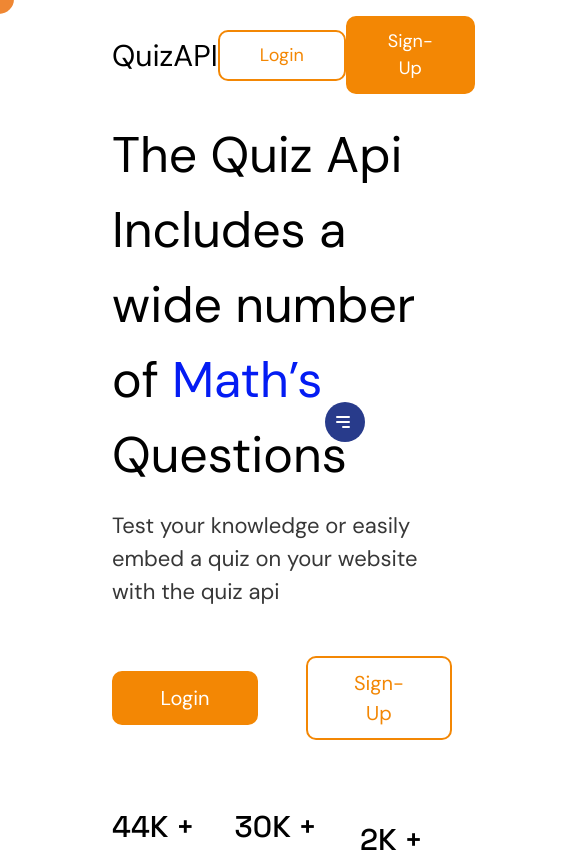
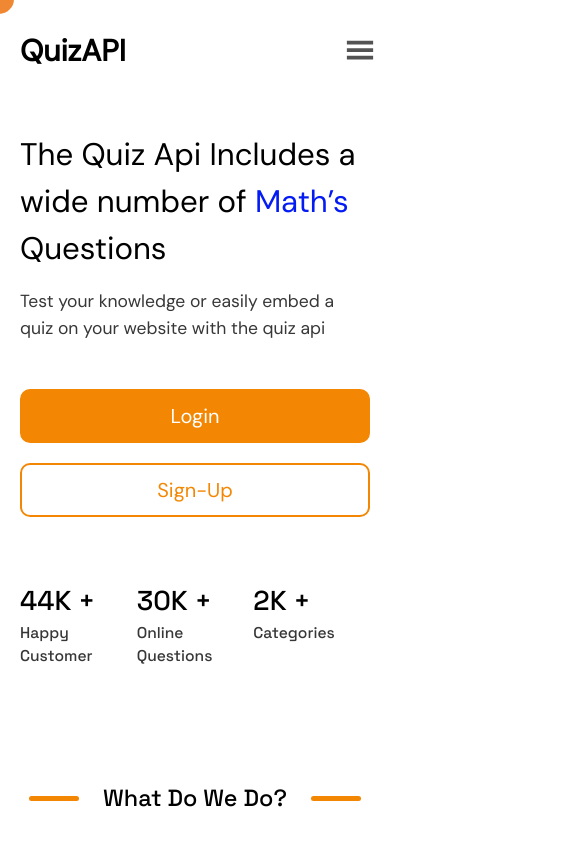
Before and after one commit to godwin-olele/quiz-api, a React (Create React App) app: page / in a window 390 px wide. Shown: the top 852 px of the page, 585 px wide, since content can reach past the window. Built offline with nearby package versions, Linux system fonts and the light colour scheme.

Commit message:
implemented mobile responsive ness to the home page

```diff
--- a/package.json
+++ b/package.json
@@ -25,11 +25,13 @@
     "react-faq-component": "^1.3.4",
     "react-faq-toggler": "^1.4.1",
     "react-faqs-component": "^1.0.4",
+    "react-horizontal-scroll-container": "^1.0.1",
     "react-icons": "^4.4.0",
     "react-locomotive-scroll": "^0.2.0",
     "react-nice-scroll": "^1.0.0",
     "react-router-dom": "6",
     "react-scripts": "5.0.1",
+    "react-scroll-horizontal": "^1.6.6",
     "react-spring": "^9.5.1",
     "styled-components": "^5.3.5",
     "use-count-up": "^3.0.1",
--- a/src/components/CallToAction/CallToAction.js
+++ b/src/components/CallToAction/CallToAction.js
@@ -3,6 +3,7 @@ import CountUp from "react-countup";
 import { useNavigate } from "react-router-dom";
 import AOS from "aos";
 import "aos/dist/aos.css";
+import HorizontalScroll from 'react-scroll-horizontal'
 
 export default function CallToAction() {
   const [happyCustomer, setHappyCustomer] = useState(44);
@@ -19,10 +20,10 @@ export default function CallToAction() {
   }, []);
 
   return (
-    <div className="px-[7rem] w-full h-[800px] flex justify-between items-center">
-      <div className=" w-[1300px] h-auto">
+    <div className="px-[7rem] w-full h-[800px] flex justify-between items-center call-to-action-container">
+      <div className=" w-[1300px] h-auto call-to-action-sub__container">
         <h1
-          className="text-[50px] font-medium"
+          className="text-[50px] font-medium call-to-action-header"
           data-speed="0.95"
           data-aos="fade-down-right"
           data-aos-duration="1500"
@@ -31,7 +32,7 @@ export default function CallToAction() {
           <span className="text-[#041CF3]">Math’s</span> Questions
         </h1>
         <p
-          className="mt-[1rem] text-[22px] font-medium text-[#373737]"
+          className="mt-[1rem] text-[22px] font-medium text-[#373737] call-to-action-sub__text"
           data-aos="fade-right"
           data-aos-offset="300"
           data-aos-easing="ease-in-sine"
@@ -40,17 +41,17 @@ export default function CallToAction() {
           Test your knowledge or easily embed a quiz on your website with the
           quiz api
         </p>
-        <div className="flex justify-between items-center w-full mt-[3rem]">
-          <button className="rounded-[10px] border-2 text-[20px] w-full border-orange font-medium  bg-orange py-[10px] px-[40px] text-[#fff] ">
+        <div className="flex justify-between items-center w-full mt-[3rem] auth-btn-container">
+          <button className="rounded-[10px] border-2 text-[20px] w-full border-orange font-medium  bg-orange py-[10px] px-[40px] text-[#fff] auth-btn-1 ">
             Login
           </button>
-          <button className="rounded-[10px] py-[10px] px-[40px] w-full border-2 text-[20px] border-orange font-medium text-orange ml-[3rem]">
+          <button className="rounded-[10px] py-[10px] px-[40px] w-full border-2 text-[20px] border-orange font-medium text-orange ml-[3rem] auth-btn-container-2">
             Sign-Up
           </button>
         </div>
         <div className="w-full h-auto mt-[4rem] flex justify-between items-center site-info">
-          <div className=" w-full h-auto">
-            <h1 className="text-[30px] font-medium">
+            <div className=" w-full h-auto first-box">
+              <h1 className="text-[30px] font-medium site-info-1">
                 <CountUp
                   isCounting
                   end={happyCustomer}
@@ -60,10 +61,12 @@ export default function CallToAction() {
                 K&nbsp;+
               </h1>
 
-            <p className="text-[1.1rem] text-[#373737]">Happy Customer</p>
+              <p className="text-[1.1rem] text-[#373737] site-info-1__subtext">
+                Happy Customer
+              </p>
             </div>
-          <div className="w-full h-auto ml-[2.5rem]">
-            <h1 className="text-[30px] font-medium">
+            <div className="w-full h-auto ml-[2.5rem] second-box">
+              <h1 className="text-[30px] font-medium site-info-1">
                 <CountUp
                   isCounting
                   end={onlineQuestion}
@@ -72,10 +75,12 @@ export default function CallToAction() {
                 />
                 K&nbsp;+
               </h1>
-            <p className="text-[1.1rem] text-[#373737]">Online Questions</p>
+              <p className="text-[1.1rem] text-[#373737] site-info-1__subtext">
+                Online Questions
+              </p>
             </div>
-          <div className="w-full h-auto ml-[2.5rem]">
-            <h1 className="text-[30px] font-medium">
+            <div className="w-full h-auto ml-[2.5rem] third-box">
+              <h1 className="text-[30px] font-medium site-info-1">
                 <CountUp
                   isCounting
                   end={category}
@@ -84,11 +89,13 @@ export default function CallToAction() {
                 />
                 K&nbsp;+
               </h1>
-            <p className="text-[1.1rem] text-[#373737]">Categories</p>
+              <p className="text-[1.1rem] text-[#373737] site-info-1__subtext">
+                Categories
+              </p>
             </div>
           </div>
       </div>
-      <div className="w-[1400px] h-auto ml-[5rem]">
+      <div className="w-[1400px] h-auto ml-[5rem] img-right">
         <img src="/images/landing-page.png" alt="" className="w-full" />
       </div>
     </div>
--- a/src/components/Footer/Footer.js
+++ b/src/components/Footer/Footer.js
@@ -14,8 +14,8 @@ export default function Footer() {
   };
 
   return (
-    <div className="w-full h-auto bg-orange what-we-do__header text-center px-[7rem] py-[7rem] ">
-      <p className="text-[2rem] text-[#ffffff] mb-[1rem]">Socials</p>
+    <div className="w-full h-auto bg-orange what-we-do__header text-center px-[7rem] pt-[7rem] pb-[3rem] ">
+      <p className="text-[2rem] text-[#ffffff] mb-[1rem] social">Socials</p>
       {isHovering && <h2>Hello world</h2>}
       <div className="flex justify-between items-center w-[200px] h-auto cursor-pointer my-0 mx-auto">
         <div
@@ -41,7 +41,7 @@ export default function Footer() {
           <img src="/images/facebook.png" alt="facebook" />
         </div>
       </div>
-      <p className="text-[1.5rem] text-[#ffffff] flex justify-center items-center mt-[3rem]">
+      <p className="text-[1.5rem] text-[#ffffff] flex justify-center items-center mt-[3rem] developer">
         Made with{" "}
         <IconContext.Provider
           value={{ color: "red", className: "global-class-name" }}
--- a/src/components/Main/WhatWeDo.js
+++ b/src/components/Main/WhatWeDo.js
@@ -24,11 +24,11 @@ export default function () {
   return (
     <div className="px-[7rem] py-[7rem] w-full h-auto what-we-do__header">
       <div className="flex justify-center items-center my-0 mx-auto ">
-        <div className="w-[250px] h-[5px] bg-orange rounded-full"></div>
-        <h1 className="text-[35px] ml-[1.5rem] mr-[1.5rem]">What Do We Do?</h1>
-        <div className="w-[250px] h-[5px] bg-orange rounded-full"></div>
+        <div className="w-[250px] h-[5px] bg-orange rounded-full header-line"></div>
+        <h1 className="text-[35px] ml-[1.5rem] mr-[1.5rem] what-we-do-header-text">What Do We Do?</h1>
+        <div className="w-[250px] h-[5px] bg-orange rounded-full header-line"></div>
       </div>
-      <div className="grid grid-cols-3 gap-[50px] w-full mt-[4rem]">
+      <div className="grid grid-cols-3 gap-[50px] w-full mt-[4rem] what-we-do__content">
         {cards.map((item, i) => (
           <div
             className="w-full h-auto rounded-[10px] py-[40px] px-[30px] card"
--- /dev/null
+++ b/src/components/Navbar/Navbar.css
@@ -0,0 +1,76 @@
+nav {
+  width: 100%;
+  height: 100px;
+  background: rgba(243, 135, 4, 0.131);
+  display: flex;
+  justify-content: space-between;
+  align-items: center;
+  padding: 0 7rem;
+}
+
+.list {
+  list-style-type: none;
+  backdrop-filter: blur(4px);
+  -webkit-backdrop-filter: blur(4px);
+  height: 100%;
+  display: flex;
+  justify-content: center;
+  align-items: center;
+  position: relative;
+}
+.items {
+  margin-right: 30px;
+  font-size: 20px;
+  color: #000000;
+  cursor: pointer;
+}
+
+.btn {
+  display: none;
+  position: absolute;
+  right: 10px;
+  padding: 5px;
+  color: #000;
+  font-size: 18px;
+}
+.brand-name {
+  font-size: 30px;
+  font-weight: bolder;
+}
+
+@media screen and (max-width: 500px) {
+  nav {
+    padding: 0 20px;
+    position: relative;
+  }
+  .list {
+    flex-direction: column;
+    height: auto;
+    background-color: rgb(260, 260, 260);
+    width: 100%;
+    position: absolute;
+    left: 0;
+    right: 0;
+    top: 6rem;
+    z-index: 9999;
+    box-shadow: rgba(0, 0, 0, 0.05) 0px 1px 2px 0px;
+  }
+  .items:nth-child(1) {
+    border-top: 1px solid rgba(255, 255, 255, 0.555);
+    margin-top: 50px;
+    background-color: rgb(250, 250, 250);
+  }
+  .items {
+    width: 100%;
+    border-top: 1px solid rgba(255, 255, 255, 0.555);
+    text-align: center;
+    margin-right: 0px;
+    padding: 20px 0;
+  }
+  .items:hover {
+    background-color: rgb(250, 250, 250);
+  }
+  .btn {
+    display: block;
+  }
+}
--- a/src/components/Navbar/Navbar.js
+++ b/src/components/Navbar/Navbar.js
@@ -1,10 +1,29 @@
 import React, { useState, useEffect } from "react";
-//import { Link } from "react-router-dom";
 import { useNavigate } from "react-router-dom";
+import "./Navbar.css";
+import { IconContext } from "react-icons";
+import { GiHamburgerMenu } from 'react-icons/gi';
 
 export default function Navbar() {
-  const [isNavExpanded, setIsNavExpanded] = useState(false);
+  const [toggleMenu, setToggleMenu] = useState(false);
+  const [screenWidth, setScreenWidth] = useState(window.innerWidth);
   const [scrollStyle, setScrollStyle] = useState(false);
+
+  const toggleNav = () => {
+    setToggleMenu(!toggleMenu);
+  };
+
+  useEffect(() => {
+    const changeWidth = () => {
+      setScreenWidth(window.innerWidth);
+    };
+
+    window.addEventListener("resize", changeWidth);
+
+    return () => {
+      window.removeEventListener("resize", changeWidth);
+    };
+  }, []);
 
   useEffect(() => {
     const changeNavbarStyle = () => {
@@ -27,62 +46,37 @@ export default function Navbar() {
     navigateToLogin("/Login");
   }
 
-
   return (
     <nav
       className={
         scrollStyle
-          ? "navigation sticky top-0 z-50 bg-[#ffffff] border-[1px] border-b-[#c2c2c268]  animate-fade-in-down"
-          : "navigation bg-[#fff] animate-fade-in-up"
+          ? "sticky top-0 z-50 bg-[#ffffff] border-b-[1px] border-[#c2c2c268]  animate-fade-in-down"
+          : "bg-[#fff] w-full h-[100px] animate-fade-in-up"
       }
     >
       <a href="/" className="brand-name">
         QuizAPI
       </a>
-      <button
-        className="hamburger"
-        onClick={() => {
-          setIsNavExpanded(!isNavExpanded);
-        }}
-      >
-        {/* icon from heroicons.com */}
-        <svg
-          xmlns="http://www.w3.org/2000/svg"
-          className="h-5 w-5"
-          viewBox="0 0 20 20"
-          fill="white"
-        >
-          <path
-            fillRule="evenodd"
-            d="M3 5a1 1 0 011-1h12a1 1 0 110 2H4a1 1 0 01-1-1zM3 10a1 1 0 011-1h12a1 1 0 110 2H4a1 1 0 01-1-1zM9 15a1 1 0 011-1h6a1 1 0 110 2h-6a1 1 0 01-1-1z"
-            clipRule="evenodd"
-          />
-        </svg>
-      </button>
-      <div
-        className={
-          isNavExpanded ? "navigation-menu expanded" : "navigation-menu"
-        }
-      >
-        <ul>
-          <li>
+      {(toggleMenu || screenWidth > 500) && (
+        <ul className="list">
+          <li className="items">
             <a href="/home">Home</a>
           </li>
-          <li>
+          <li className="items">
             <a href="/about">Api</a>
           </li>
-          <li>
+          <li className="items">
             <a href="/contact">Quiz</a>
           </li>
-          <li>
+          <li className="items">
             <a href="/contact">Contact</a>
           </li>
-          <li>
+          <li className="items">
             <a href="/contact">Attribute</a>
           </li>
         </ul>
-      </div>
-      <div className="flex justify-between items-center w-[310px]">
+      )}
+      <div className="flex justify-between items-center w-[310px] nav-auth">
         <button
           className="rounded-[10px] border-2 text-[18px] border-orange font-medium py-[10px] px-[40px] text-orange"
           onClick={handleClickLogin}
@@ -96,6 +90,16 @@ export default function Navbar() {
           Sign-Up
         </button>
       </div>
+
+      <button onClick={toggleNav} className="btn">
+      <IconContext.Provider
+          value={{ className: "scroll-arrow" }}
+        >
+          <div>
+            <GiHamburgerMenu />
+          </div>
+        </IconContext.Provider>
+      </button>
     </nav>
   );
 }
--- a/src/index.css
+++ b/src/index.css
@@ -21,123 +21,6 @@ code {
     monospace;
 }
 
-.navigation {
-  height: 110px;
-  width: 100%;
-  display: flex;
-  justify-content: space-between;
-  align-items: center;
-  color: black;
-  padding: 0 7rem;
-}
-.brand-name {
-  text-decoration: none;
-  color: black;
-  font-size: 30px;
-  font-weight: 500;
-}
-.navigation-menu ul {
-  display: flex;
-  padding: 0;
-}
-.navigation-menu li {
-  list-style-type: none;
-  margin: 0 1rem;
-}
-.navigation-menu li a {
-  text-decoration: none;
-  display: block;
-  width: 100%;
-  font-size: 18px;
-}
-.hamburger {
-  border: 0;
-  height: 40px;
-  width: 40px;
-  padding: 0.5rem;
-  border-radius: 50%;
-  background-color: #283b8b;
-  cursor: pointer;
-  transition: background-color 0.2s ease-in-out;
-  position: absolute;
-  top: 50%;
-  right: 25px;
-  transform: translateY(-50%);
-  display: none;
-}
-.hamburger:hover {
-  background-color: #2642af;
-}
-.navigation-menu ul {
-  display: flex;
-  padding: 0;
-}
-.navigation-menu li {
-  list-style-type: none;
-  margin: 0 1rem;
-}
-.navigation-menu li a {
-  text-decoration: none;
-  display: block;
-  width: 100%;
-}
-.hamburger {
-  border: 0;
-  height: 40px;
-  width: 40px;
-  padding: 0.5rem;
-  border-radius: 50%;
-  background-color: #283b8b;
-  cursor: pointer;
-  transition: background-color 0.2s ease-in-out;
-  position: absolute;
-  top: 50%;
-  right: 25px;
-  transform: translateY(-50%);
-  display: none;
-}
-.hamburger:hover {
-  background-color: #2642af;
-}
-
-@media screen and (max-width: 768px) {
-  .hamburger {
-    display: block;
-  }
-  .navigation-menu ul {
-    display: none;
-  }
-  .navigation-menu ul {
-    position: absolute;
-    top: 60px;
-    left: 0;
-    flex-direction: column;
-    width: 100%;
-    height: calc(100vh - 77px);
-    background-color: white;
-    border-top: 1px solid black;
-  }
-  .navigation-menu li {
-    text-align: center;
-    margin: 0;
-  }
-  .navigation-menu li a {
-    color: black;
-    width: 100%;
-    padding: 1.5rem 0;
-  }
-  .navigation-menu li:hover {
-    background-color: #eee;
-  }
-  .navigation-menu ul {
-    /* previous styles */
-    display: none;
-  }
-  .navigation-menu.expanded ul {
-    display: block;
-  }
-}
-
 /* site info */
 .site-info,
 .what-we-do__header {
@@ -148,84 +31,52 @@ code {
 }
 
 .math {
-  background:
-    /* top, transparent red, faked with gradient */ linear-gradient(
-      rgba(0, 0, 0, 0.209),
-      rgba(0, 0, 0, 0.4)
-    ),
-    /* bottom, image */ url("/public/images/math.png");
+  background: linear-gradient(rgba(0, 0, 0, 0.209), rgba(0, 0, 0, 0.4)),
+    url("/public/images/math.png");
   background-position: center;
   background-size: cover;
 }
 
 .general-studies {
-  background:
-    /* top, transparent red, faked with gradient */ linear-gradient(
-      rgba(0, 0, 0, 0.209),
-      rgba(0, 0, 0, 0.4)
-    ),
-    /* bottom, image */ url("/public/images/general.png");
+  background: linear-gradient(rgba(0, 0, 0, 0.209), rgba(0, 0, 0, 0.4)),
+    url("/public/images/general.png");
   background-position: center;
   background-size: cover;
 }
 .programming {
-  background:
-    /* top, transparent red, faked with gradient */ linear-gradient(
-      rgba(0, 0, 0, 0.209),
-      rgba(0, 0, 0, 0.4)
-    ),
-    /* bottom, image */ url("/public/images/programming.png");
+  background: linear-gradient(rgba(0, 0, 0, 0.209), rgba(0, 0, 0, 0.4)),
+    url("/public/images/programming.png");
   background-position: center;
   background-size: cover;
 }
 
 .biology {
-  background:
-    /* top, transparent red, faked with gradient */ linear-gradient(
-      rgba(0, 0, 0, 0.209),
-      rgba(0, 0, 0, 0.4)
-    ),
-    /* bottom, image */ url("/public/images/biology.png");
+  background: linear-gradient(rgba(0, 0, 0, 0.209), rgba(0, 0, 0, 0.4)),
+    url("/public/images/biology.png");
   background-position: center;
   background-size: cover;
 }
 .engin {
-  background:
-    /* top, transparent red, faked with gradient */ linear-gradient(
-      rgba(0, 0, 0, 0.209),
-      rgba(0, 0, 0, 0.4)
-    ),
+  background: linear-gradient(rgba(0, 0, 0, 0.209), rgba(0, 0, 0, 0.4)),
     /* bottom, image */ url("/public/images/engin.png");
   background-position: center;
   background-size: cover;
 }
 .animal {
-  background:
-    /* top, transparent red, faked with gradient */ linear-gradient(
-      rgba(0, 0, 0, 0.209),
-      rgba(0, 0, 0, 0.4)
-    ),
+  background: linear-gradient(rgba(0, 0, 0, 0.209), rgba(0, 0, 0, 0.4)),
     /* bottom, image */ url("/public/images/animal.png");
   background-position: center;
   background-size: cover;
 }
 .nature {
-  background:
-    /* top, transparent red, faked with gradient */ linear-gradient(
-      rgba(0, 0, 0, 0.209),
-      rgba(0, 0, 0, 0.4)
-    ),
-    /* bottom, image */ url("/public/images/nature.png");
+  background: linear-gradient(rgba(0, 0, 0, 0.209), rgba(0, 0, 0, 0.4)),
+    url("/public/images/nature.png");
   background-position: center;
   background-size: cover;
 }
 .science {
-  background:
-    /* top, transparent red, faked with gradient */ linear-gradient(
-      rgba(0, 0, 0, 0.209),
-      rgba(0, 0, 0, 0.4)
-    ),
-    /* bottom, image */ url("/public/images/science.png");
+  background: linear-gradient(rgba(0, 0, 0, 0.209), rgba(0, 0, 0, 0.4)),
+    url("/public/images/science.png");
   background-position: center;
   background-size: cover;
 }
@@ -286,7 +137,6 @@ input:focus {
   --btn-width: 4rem;
   --bez: cubic-bezier(0, 0, 0.43, 1.49);
 }
-
 
 /*
 input:-webkit-autofill,
@@ -350,7 +200,6 @@ input[type="search"]:not(:placeholder-shown) {
   box-shadow: rgba(0, 0, 0, 0.16) 0px 1px 4px;
 }
 
-
 .dashboard-icon {
   font-size: 30px;
 }
@@ -380,3 +229,164 @@ input[type="search"]:not(:placeholder-shown) {
   grid-template-columns: 1fr 1fr 1fr;
   grid-gap: 50px;
 }
+
+/** mobile Responsiveness for all pages **/
+/* Extra small devices (phones, 600px and down) */
+@media only screen and (max-width: 600px) {
+  .call-to-action-container {
+    padding: 0 20px;
+    height: auto;
+    margin-top: 2rem;
+  }
+  .call-to-action-container .call-to-action-sub__container {
+    width: 100%;
+  }
+  .call-to-action-container
+    .call-to-action-sub__container
+    .call-to-action-header {
+    font-size: 8vw;
+  }
+  .call-to-action-container
+    .call-to-action-sub__container
+    .call-to-action-sub__text {
+    font-size: 4.5vw;
+  }
+
+  .auth-btn-container {
+    display: grid;
+    grid-template-columns: 1fr;
+    grid-gap: 20px;
+  }
+  .auth-btn-container .auth-btn-container-1 {
+    margin-bottom: 1.5rem;
+    width: 100px;
+  }
+  .auth-btn-container .auth-btn-container-2 {
+    margin: 0;
+  }
+
+  .site-info {
+    display: flex;
+    justify-content: space-between;
+    align-items: start;
+  }
+  .site-info-1 {
+    font-size: 7vw;
+  }
+  .site-info-1__subtext {
+    font-size: 4vw;
+  }
+
+  .nav-auth {
+    display: none;
+  }
+  .img-right {
+    display: none;
+  }
+  .second-box,
+  .third-box {
+    margin: 0;
+  }
+
+  /** what we do section **/
+  .what-we-do__header {
+    padding: 7rem 20px;
+  }
+  .header-line {
+    width: 50px;
+  }
+  .what-we-do-header-text,
+  .category-header-text,
+  .features-header-text,
+  .faq-header-text,
+  .newsletter-header-mobile {
+    font-size: 6vw;
+    text-align: center;
+  }
+  .what-we-do__content {
+    grid-template-columns: 1fr;
+  }
+
+  /** Feature component **/
+  .feature-grid {
+    display: grid;
+    grid-template-columns: 1fr;
+  }
+  .feature-grid--img-1 {
+    width: 300px;
+    margin: 0 auto;
+  }
+  .feature-grid-header-text-1 {
+    font-size: 7.5vw;
+  }
+  .feature-grid-sub-header-text-1 {
+    font-size: 4vw;
+  }
+
+  .feature-grid-2 {
+    display: grid;
+    grid-template-columns: 1fr;
+  }
+  /** faq componet **/
+  .faq-container__mobile {
+    padding-left: 20px;
+    padding-right: 20px;
+  }
+  .faq-main-container-mobile {
+    padding-top: 4rem;
+  }
+  .faq-question {
+    font-size: 4vw;
+    margin-right: 1rem;
+  }
+
+  /** Newsletter **/
+  .newsletter-mobile {
+    display: grid;
+    grid-template-columns: 1fr;
+    padding: 0 30px;
+  }
+  .newsletter-img-mobile {
+    display: none;
+  }
+  .newsletter-inputs-mobile {
+    position: unset;
+  }
+  .newsletter-form-mobile {
+    display: grid;
+    grid-template-columns: 1fr;
+    grid-gap: 20px;
+  }
+  .newsletter-form-input-mobile,
+  .newsletter-form-btn-mobile {
+    width: 100%;
+    border-radius: 10px;
+  }
+
+  .scrolling-wrapper-flexbox {
+    display: flex;
+    flex-wrap: nowrap;
+    overflow-x: auto;
+  }
+  .card {
+    flex: 0 0 auto;
+  }
+
+  .scroll-arrow {
+    font-size: 30px;
+    color: #535353;
+    margin: 0 auto;
+  }
+  .ux {
+    display: block;
+    padding: 0 20px;
+  }
+
+  /** footer **/
+  .social {
+    font-size: 25px;
+  }
+  .developer {
+    font-size: 20px;
+  }
+}
```
Also changed, not shown: src/components/Faq/Faq.js (+7 -7 lines), src/components/Main/Categories.js (+28 -14 lines), src/components/Main/Features.js (+15 -15 lines), src/components/NewsLetter/NewsLetter.js (+7 -7 lines), 1 other file (tests, documents, lock files or other folders). Lines whose indentation alone changed are shown as unchanged.
